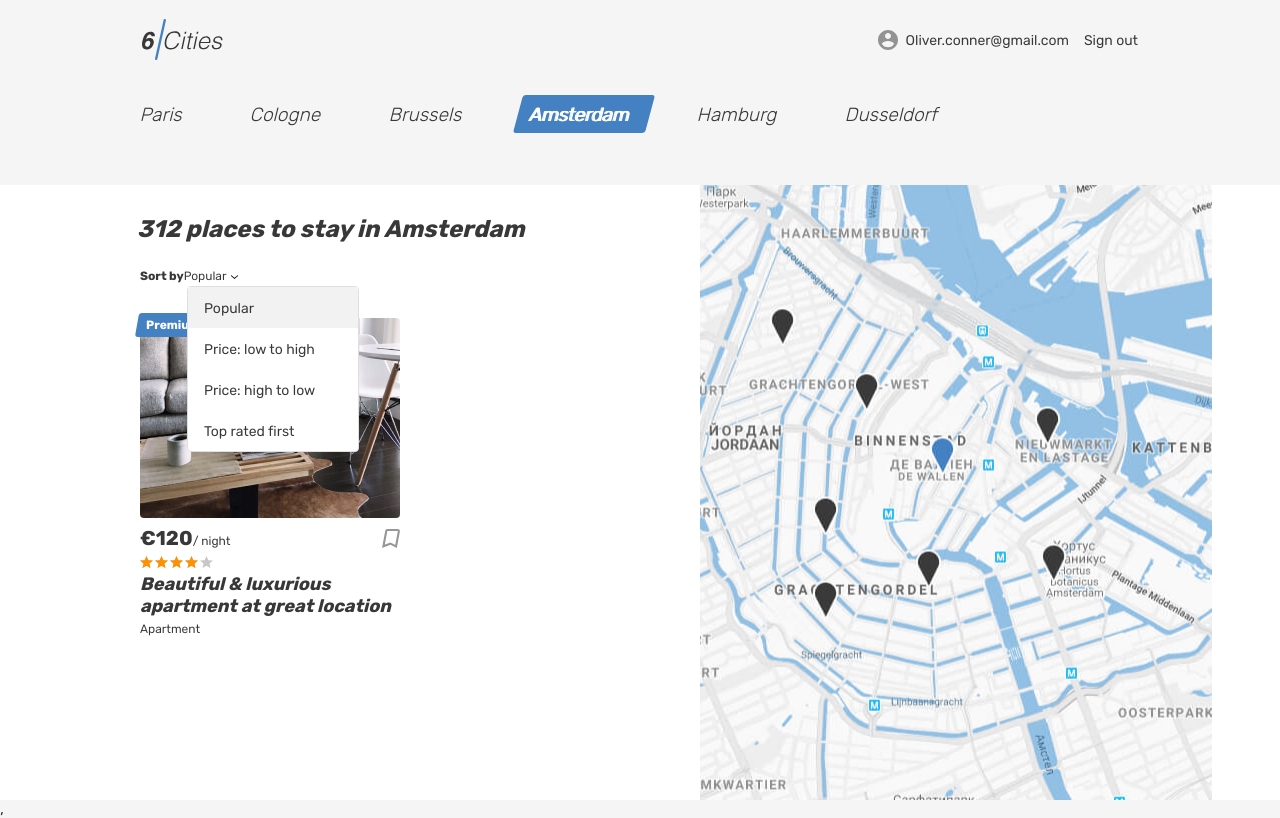
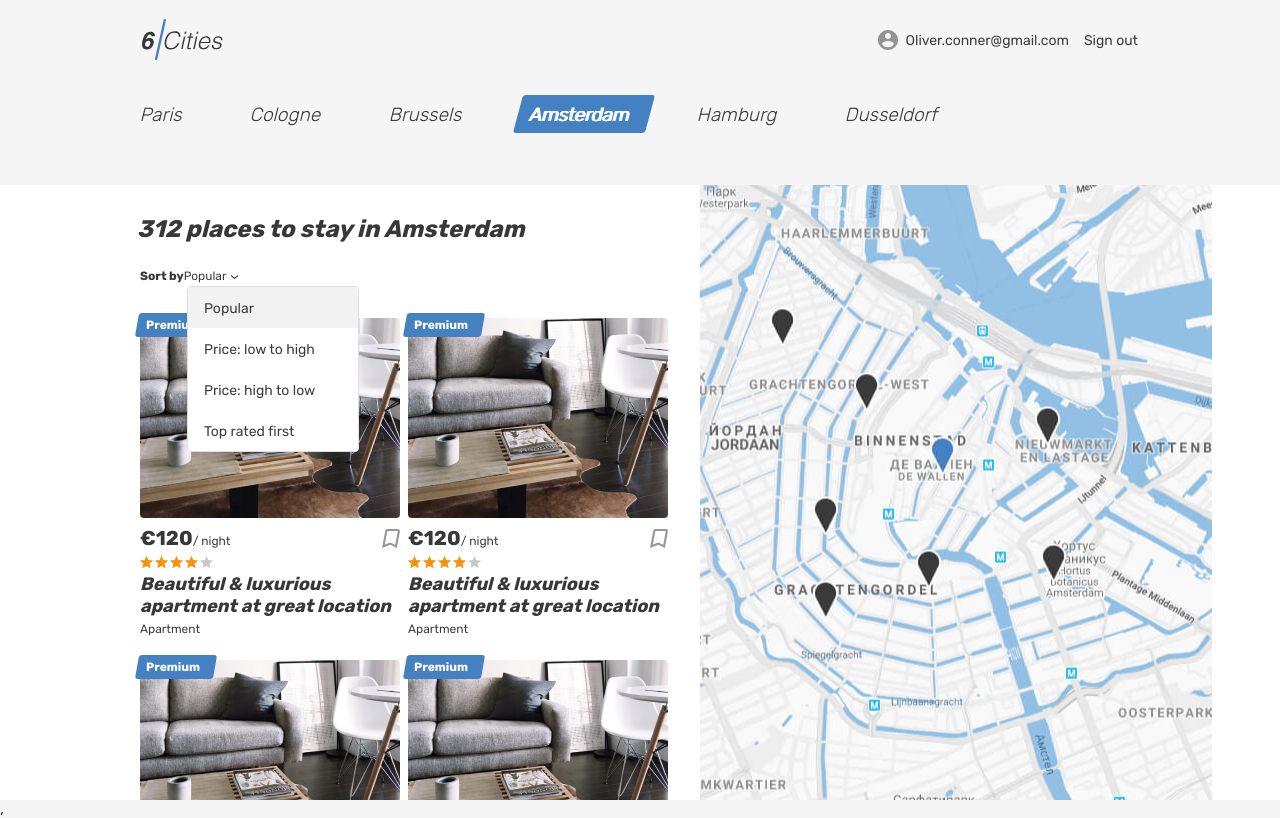
Before and after one commit to Juliet94/1584775-six-cities-7, a React (Create React App) app in the folder project/: page / in a window 1280 px wide. Built offline with nearby package versions, Linux system fonts and the light colour scheme.

Commit message:
Отрисовка карточки места на главной странице

```diff
--- a/project/src/components/app/app.jsx
+++ b/project/src/components/app/app.jsx
@@ -1,10 +1,15 @@
 import React from 'react';
+import PropTypes from 'prop-types';
 import MainPage from '../main-page/main-page';
 
-function App() {
+function App({placeCardsCount}) {
   return (
-    <MainPage />
+    <MainPage placeCardsCount={placeCardsCount}/>
   );
 }
 
+App.propTypes = {
+  placeCardsCount: PropTypes.number.isRequired,
+};
+
 export default App;
--- a/project/src/components/main-page/main-page.jsx
+++ b/project/src/components/main-page/main-page.jsx
@@ -1,6 +1,8 @@
 import React from 'react';
+import PropTypes from 'prop-types';
+import PlaceCard from '../place-card/place-card';
 
-function MainPage() {
+function MainPage({placeCardsCount}) {
 
   return (
     <div className="page page--gray page--main">
@@ -91,40 +93,7 @@ function MainPage() {
                 </ul>
               </form>
               <div className="cities__places-list places__list tabs__content">
-                <article className="cities__place-card place-card">
-                  <div className="place-card__mark">
-                    <span>Premium</span>
-                  </div>
-                  <div className="cities__image-wrapper place-card__image-wrapper">
-                    <a href="#">
-                      <img className="place-card__image" src="img/apartment-01.jpg" width="260" height="200" alt="Place image" />
-                    </a>
-                  </div>
-                  <div className="place-card__info">
-                    <div className="place-card__price-wrapper">
-                      <div className="place-card__price">
-                        <b className="place-card__price-value">&euro;120</b>
-                        <span className="place-card__price-text">&#47;&nbsp;night</span>
-                      </div>
-                      <button className="place-card__bookmark-button button" type="button">
-                        <svg className="place-card__bookmark-icon" width="18" height="19">
-                          <use xlinkHref="#icon-bookmark" />
-                        </svg>
-                        <span className="visually-hidden">To bookmarks</span>
-                      </button>
-                    </div>
-                    <div className="place-card__rating rating">
-                      <div className="place-card__stars rating__stars">
-                        <span style={{width: '80%'}} />
-                        <span className="visually-hidden">Rating</span>
-                      </div>
-                    </div>
-                    <h2 className="place-card__name">
-                      <a href="#">Beautiful &amp; luxurious apartment at great location</a>
-                    </h2>
-                    <p className="place-card__type">Apartment</p>
-                  </div>
-                </article>
+                {new Array(placeCardsCount).fill(null).map((place) => <PlaceCard key={place} />)}
               </div>
             </section>
             <div className="cities__right-section">
@@ -137,4 +106,8 @@ function MainPage() {
   );
 }
 
+MainPage.propTypes = {
+  placeCardsCount: PropTypes.number.isRequired,
+};
+
 export default MainPage;
--- a/project/src/components/place-card/place-card.jsx
+++ b/project/src/components/place-card/place-card.jsx
@@ -38,3 +38,5 @@ function PlaceCard() {
     </article>
   );
 }
+
+export default PlaceCard;
--- a/project/src/index.js
+++ b/project/src/index.js
@@ -2,9 +2,11 @@ import React from 'react';
 import ReactDOM from 'react-dom';
 import App from './components/app/app';
 
+const PLACE_CARDS_COUNT = 5;
+
 ReactDOM.render(
   <React.StrictMode>
-    <App />,
+    <App placeCardsCount = {PLACE_CARDS_COUNT}/>,
   </React.StrictMode>,
   document.getElementById('root'),
 );
```
